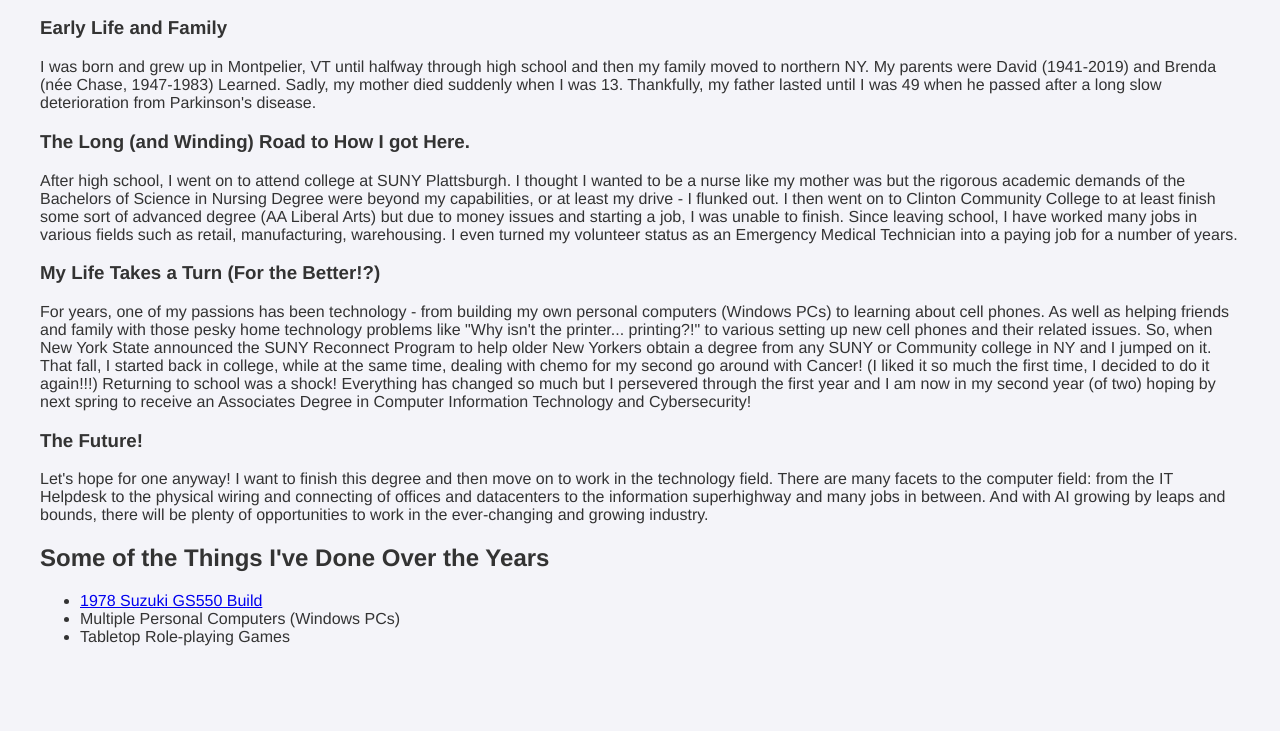
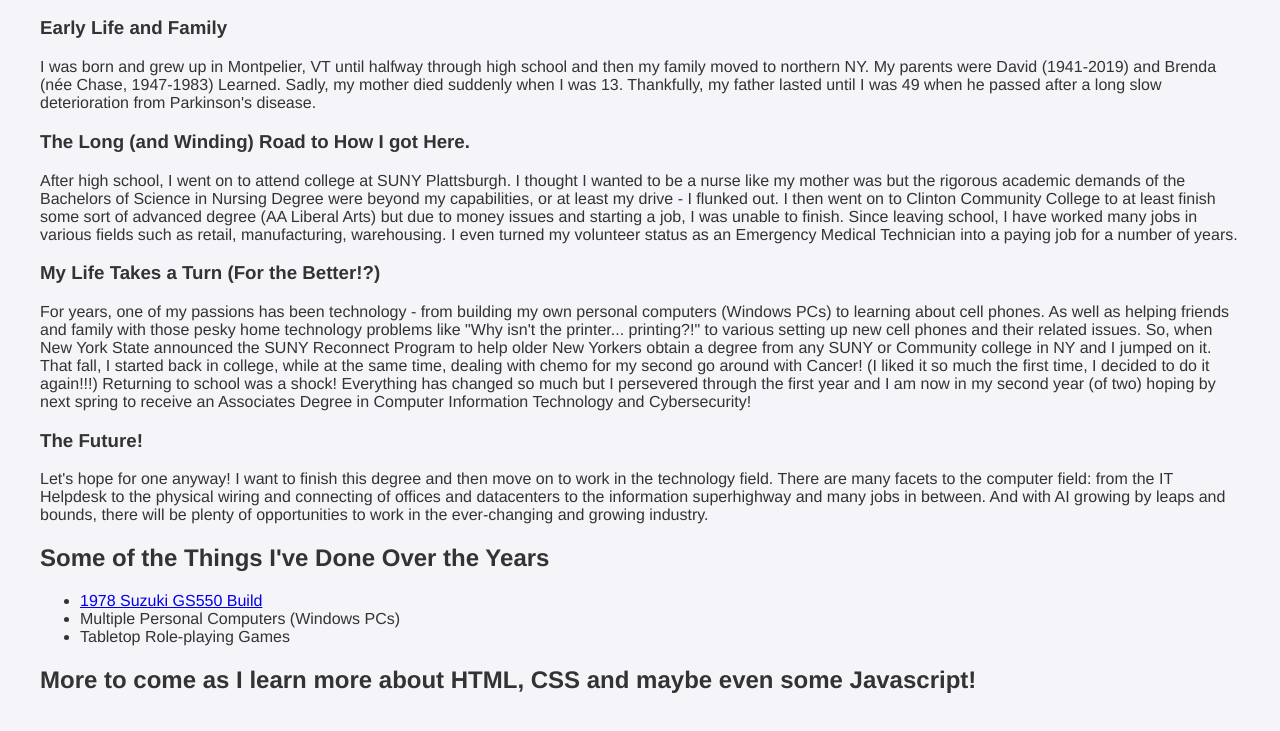
Before and after one commit to KJL316/kerry-website, a plain HTML site: page index.html in a window 1280 px wide. Shown: the part 129-860 px from the top of the page. Before the commit the page ends 815 px from the top, so only its background shows below. Drawn offline with Linux system fonts and the light colour scheme.

Commit message:
Final change for today

```diff
--- a/index.html
+++ b/index.html
@@ -24,5 +24,7 @@
 	<li>Multiple Personal Computers (Windows PCs)</li>
 	<li>Tabletop Role-playing Games</li>
   </ul>
+
+<h2>More to come as I learn more about HTML, CSS and maybe even some Javascript!</h2>
 </body>
 </html>
```
